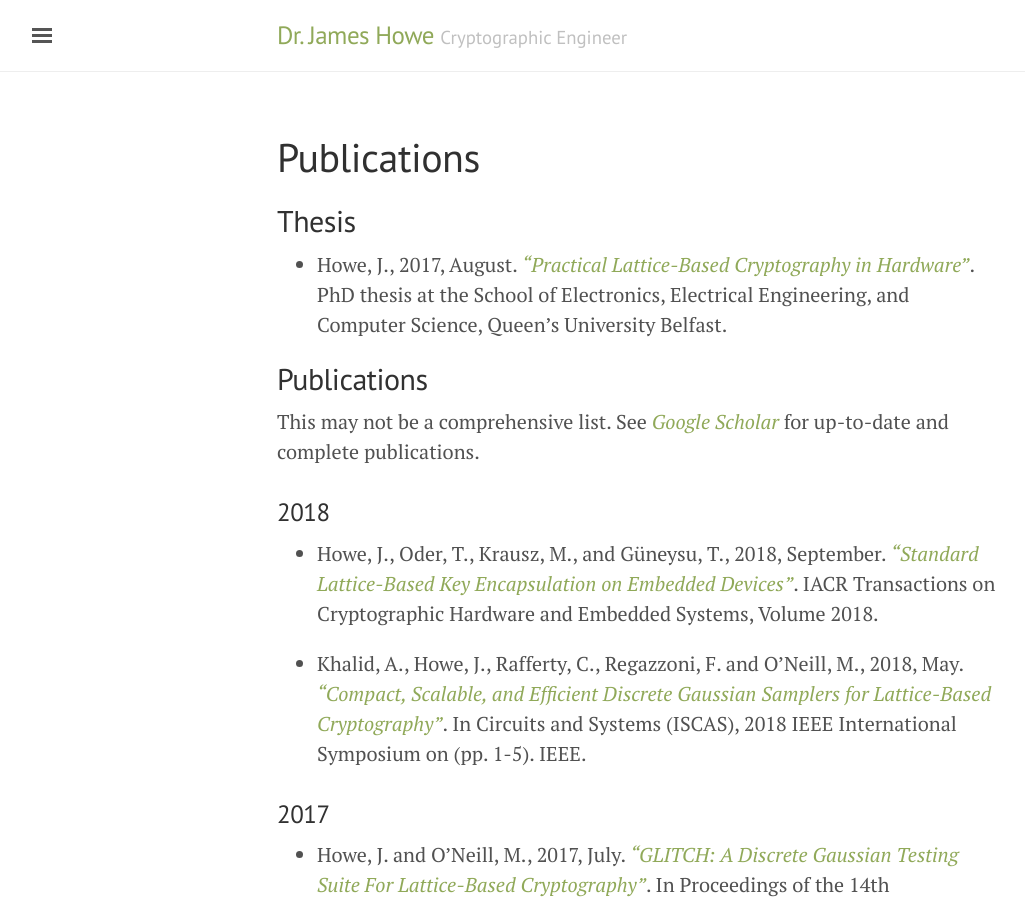
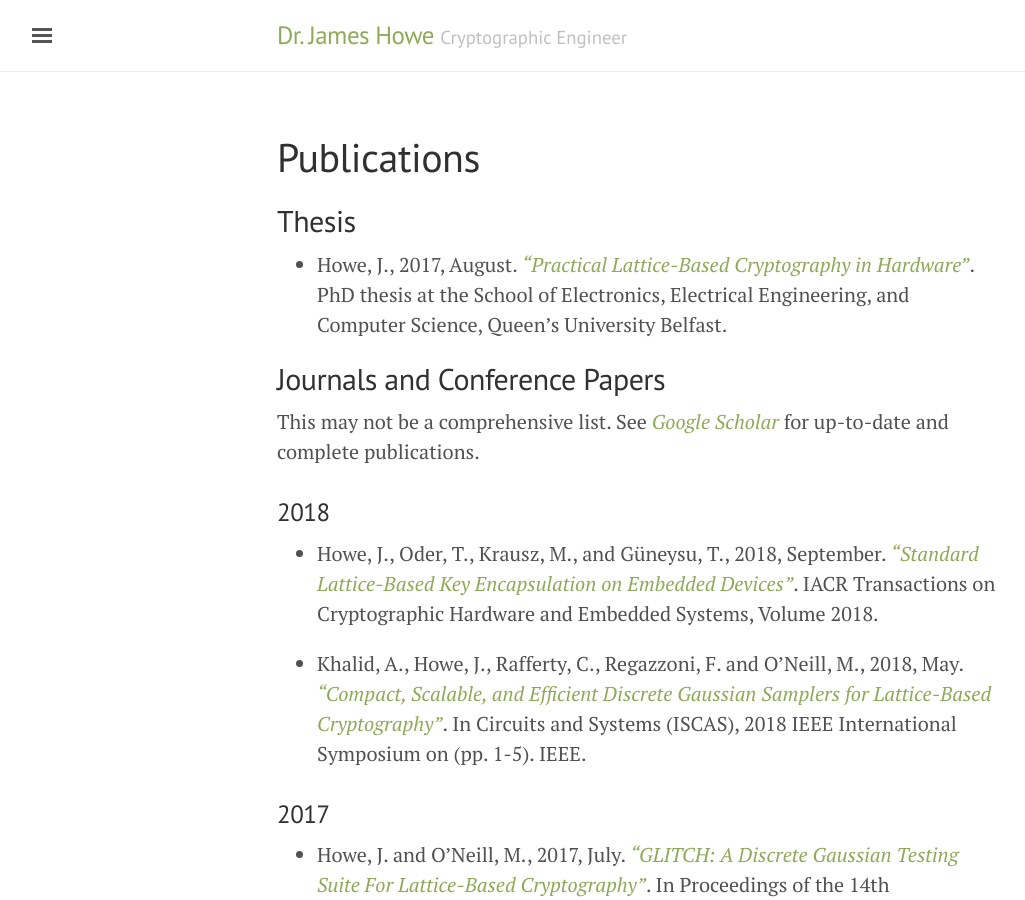
Before and after one commit to jameshoweee/jameshoweee.github.io, a Jekyll site: the page built from papers.md, in a window 1280 px wide and 900 px high. Shown: the whole window, without its empty margins (3-1028 px from the left). Built offline with Jekyll 4.4.1, drawn with Linux system fonts in a browser that asks for light colours.

Commit message:
Update papers.md

```diff
--- a/papers.md
+++ b/papers.md
@@ -7,7 +7,7 @@ permalink: /publications/
 ## Thesis
 *	Howe, J., 2017, August. [*"Practical Lattice-Based Cryptography in Hardware"*](files/thesis.pdf). PhD thesis at the School of Electronics, Electrical Engineering, and Computer Science, Queen’s University Belfast.
 
-## Publications
+## Journals and Conference Papers
 This may not be a comprehensive list.
 See [*Google Scholar*](https://scholar.google.co.uk/citations?user=LItUNn4AAAAJ&hl=en) for up-to-date and complete publications.
 
```
